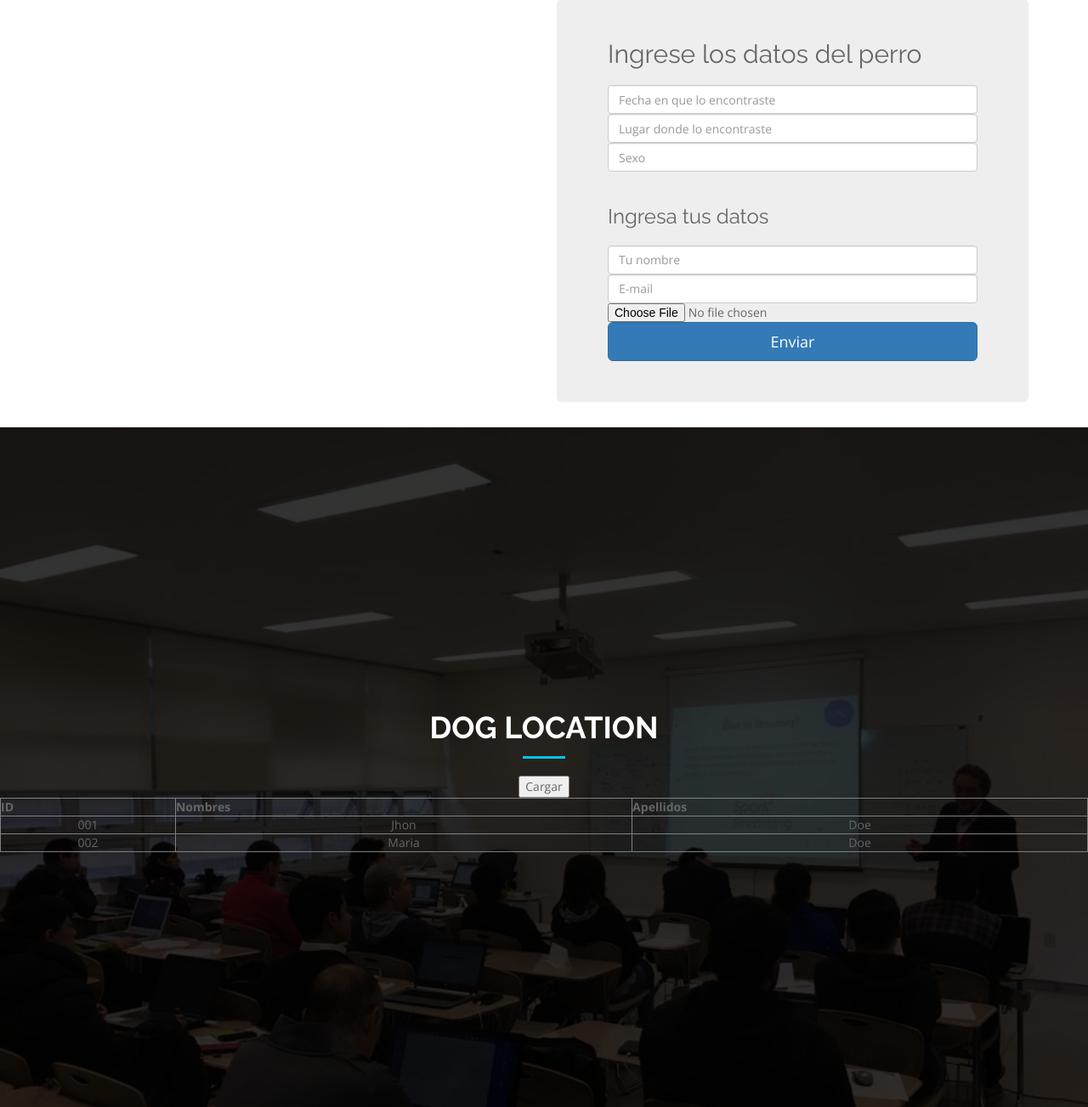
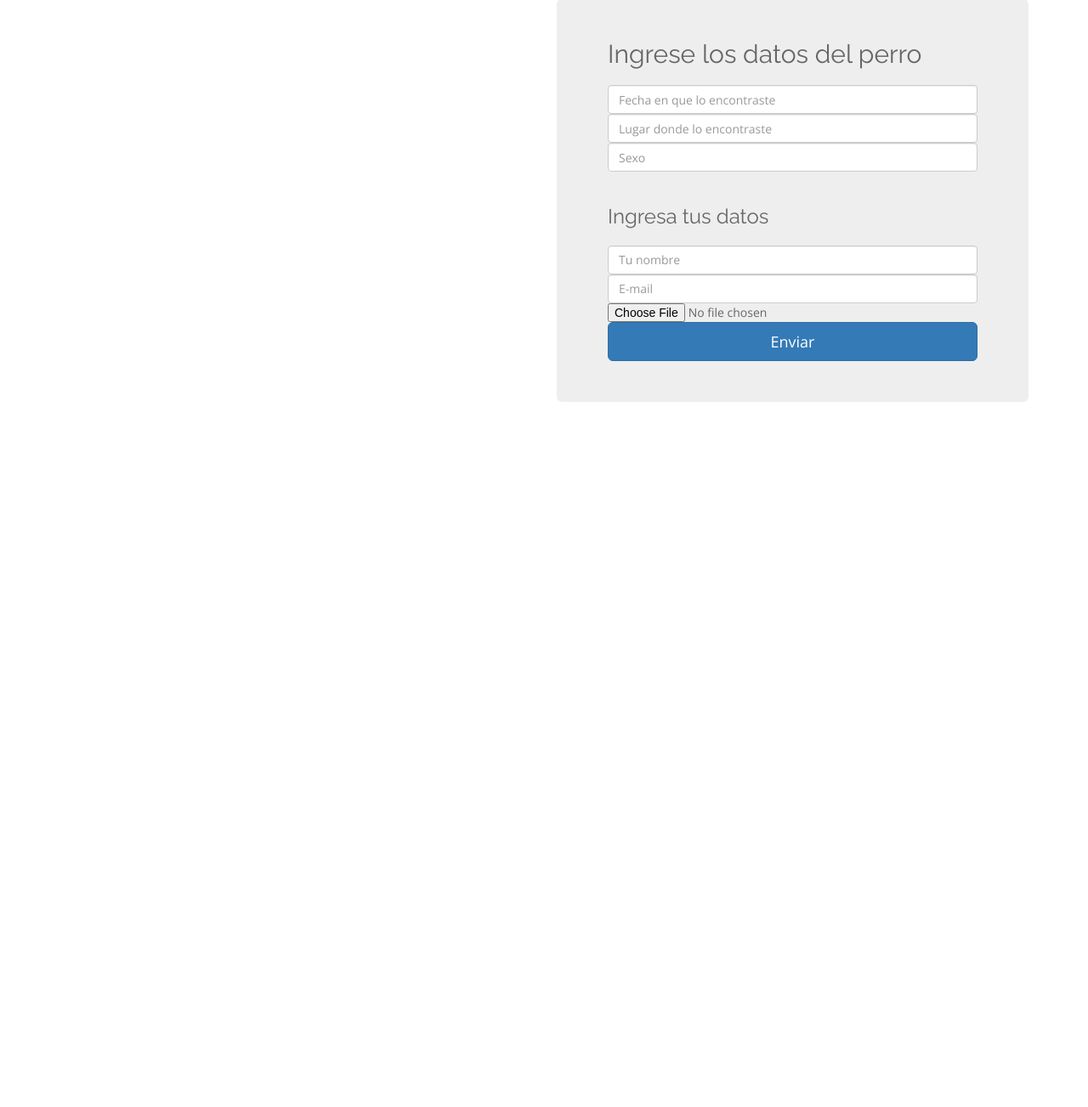
Before and after one commit to JesusGuzman/-DL_BDB-, a Flask app: page / in a window 1280 px wide. Shown: the part 2026-3329 px from the top of the page at 85% size. After the commit the page ends 2499 px from the top, so only its background shows below. Run offline with Flask 2, Linux system fonts and the light colour scheme; parts of the project's set-up code (start-up, migrations or seed data) failed here and were passed over; some libraries are stand-ins or nearby versions.

Commit message:
delete files

```diff
--- a/app.py
+++ b/app.py
@@ -12,77 +12,40 @@ app = Flask(__name__)
 def main():
     return render_template('index.html')
 
-@app.route('/signUp', methods=['POST'] )
-def test():
-
-    var = request.form['inputFecha']
-    imgs = request.files['inputFile']
-    img = Image.open(imgs)
-    img.show()
-    print var
-    return jsonify({'task': tasks}), 201
-
-
 @app.route('/many', methods=['POST'] )
 def test3():
     task = get_form_found(request.form)
     print insert_dog_lost(task)
-    send_mail_dl()
-#    tasks.append(task)
-#    imgs = request.files
-#    name_dog = request.form['inputDogName']
-#    email = request.form['inputEmail']
-#    date_now = datetime.datetime.now().strftime("%y-%m-%d-%H-%M-%S")
-#    name_folder = name_dog +"_"+ email+"_"+date_now+"/"
-#    data = dict(imgs)
-#    datas = data['file[]']
 
-#    create_folder = "mkdir ./cnn/training_dataset/"+name_folder
-#    os.system(create_folder)
+    imgs = request.files
+    name_dog = request.form['inputDogName']
+    email = request.form['inputEmail']
+    date_now = datetime.datetime.now().strftime("%y-%m-%d-%H-%M-%S")
+    name_folder = name_dog +"_"+ email+"_"+date_now+"/"
+    data = dict(imgs)
+    datas = data['file[]']
 
-#    n = 1
-#    for key in datas:
-#      pwd = "./cnn/training_dataset/"+name_folder+"perro"+str(n)+".jpg"
-#      img = Image.open(key)
-      #img.save("./cnn/training_dataset/final.jpg")
-#      img.save(pwd)
-#      n=n+1
-    return "hola", 201
+    create_folder = "mkdir ./cnn/training_dataset/"+name_folder
+    os.system(create_folder)
 
-@app.route('/dogs', methods=['GET'])
-def get_dogs():
-    return jsonify({'tasks': tasks})
-
-@app.route('/new_dog', methods=['POST'])
-def add_dog():
-    var = request.json['nombre']
-    task = {
-        #'id': tasks[-1]['id'] + 1,
-        #'nombre': request.json['nombre'],
-        #'raza': request.json['raza'],
-        #'edad': request.json['edad'],
-        #'color': request.json['color'],
-        #'descripcion': request.json['descripcion'],
-        #'fecha de extravio': request.json['fecha'],
-        #'lugar de extravio': request.json['lugar']
-    }
-    tasks.append(task)
-    return jsonify({'task': task}), 201
+    n = 1
+    for key in datas:
+      pwd = "./cnn/training_dataset/"+name_folder+"perro"+str(n)+".jpg"
+      img = Image.open(key)
+      img.save(pwd)
+      n=n+1
+    return "OK", 201
 
 @app.route('/upload_image', methods=['POST'])
 def image():
     img = Image.open(request.files['inputFile'])
     img.show()
     img.save("./cnn/final.jpg")
-    #os.system('bash ./cnn/run_cnn.sh')
-    #data  = get_results_classify()
-    #array = tasks
-    #get_dates_user(data, array)
-    return "OK"
-
-tasks = [
-
-]
+    os.system('bash ./cnn/run_cnn.sh')
+    data  = get_results_classify()
+    array = tasks
+    get_dates_user(data, array)
+    return "OK", 201
 
 if __name__ == "__main__":
     app.run(port=5000)
--- a/static/js/many.js
+++ b/static/js/many.js
@@ -29,7 +29,6 @@
 
        $("#btn").on("click", function(){
             var formData = new FormData($("#formulario")[0]);
-            //var ruta = "multiple-ajax.php";
             $.ajax({
                 url: '/many',
                 type: "POST",
--- a/static/js/signUp.js
+++ /dev/null
@@ -1,19 +0,0 @@
-$(function(){
-	$('#btnSignUp').click(function(){
-
-		$.ajax({
-			//url: '/signUp',
-			url: '/upload_image',
-			data: $('form').serialize(),
-                        dataType: "json",
-			type: 'POST',
-			success: function(response){
-				console.log(response);
-
-			},
-			error: function(error){
-				console.log(error);
-			}
-		});
-	});
-});
--- a/static/js/table.js
+++ /dev/null
@@ -1,39 +0,0 @@
-var datos = [
- {
- "id": "1",
- "nombres": "MARIA",
- "apellidos": "RUIZ"
- },
- {
- "id": "2",
- "nombres": "KARL",
- "apellidos": "MARX"
- },
- {
- "id": "3",
- "nombres": "BILL",
- "apellidos": "GATES"
- },
- {
- "id": "4",
- "nombres": "LOLA",
- "apellidos": "LIZ"
- }
-];
-
-var d = '<tr>'+
-'<th>ID</th>'+
-'<th>Nombres</th>'+
-'<th>Apellidos</th>'+
-'</tr>';
-
-$("#btnCargar").click(function () {
- for (var i = 1; i < datos.length; i++) {
- d+= '<tr>'+
- '<td>'+datos[i].id+'</td>'+
- '<td>'+datos[i].nombres+'</td>'+
- '<td>'+datos[i].apellidos+'</td>'+
- '</tr>';
- }
- $("#tabla").append(d);
-});
--- a/templates/index.html
+++ b/templates/index.html
@@ -25,8 +25,6 @@
 
 
     <script src="../static/js/jquery-1.11.2.js"></script>
-    <script src="../static/js/signUp.js"></script>
-    <script src="../static/js/table.js"></script>
     <script src="../static/js/perroEncontrado.js"></script>
     <script src="../static/js/many.js"></script>
 
@@ -201,85 +199,6 @@
   </div>
 </section>
 
-<!--==========================
-  buscar perro Section
-  #CAMBIAR NOMBRE A LA SECCION
-============================-->
-<!--
-<section id="want">
-  <div class="container wow fadeInUp">
-    <div class="row">
-      <div class="col-md-12">
-        <h3 class="section-title">Encontre un perro </h3>
-        <div class="section-title-divider"></div>
-        <p class="section-description">Ingresa los datos de tu mascota</p>
-      </div>
-    </div>
-  </div>
-
-  <div class="container about-container wow fadeInUp">
-    <div class="row">
-      <div class="col-md-6 col-md-push-6 about-content">
-        <div class="jumbotron">
-          <h2>Mi perro es</h2>
-
-          <form method="post" id="formulario2" enctype="multipart/form-data">
-            <label for="inputName2" class="sr-only">Name2</label>
-            <input type="name" name="inputFecha" id="inputName2" class="form-control" placeholder="Fecha de extravio" required autofocus>
-
-            Subir imagen: <input type="file" id="file" name="file[]" multiple>
-            <button type="button" id="btn">Subir imagenes</button>
-          </form>
-          <div id="vista-previa"></div>
-          <div id="respuesta"></div>
-
-        </div>
-      </div>
-    </div>
-  </div>
-</section>
-
--->
-
-<!--==========================
-  Hero Section
-============================-->
-
-<section id="portada">
-  <div class="portada-container">
-    <div class="wow fadeIn">
-
-    <h1>Dog Location</h1>
-
-    <div class="section-title-divider"></div>
-
-    <button id="btnCargar">Cargar</button>
-
-    <table style="width:100%" border="1" id="tabla">
-
- <tr>
- <th>ID</th>
- <th>Nombres</th>
- <th>Apellidos</th>
- </tr>
- <tr>
- <td>001</td>
- <td>Jhon</td>
- <td>Doe</td>
- </tr>
- <tr>
- <td>002</td>
- <td>Maria</td>
- <td>Doe</td>
- </tr>
-
-    </table>
-
-
-  </div>
-</div>
-</section>
-
 <!-- #footer --><!-- Required JavaScript Libraries -->
 <script src="../static/lib/jquery/jquery.min.js"></script>
 <script src="../static/lib/bootstrap/js/bootstrap.min.js"></script>
```
Also changed, not shown: static/js/perroEncontrado.js (+0 -19 lines), 3 other files.
